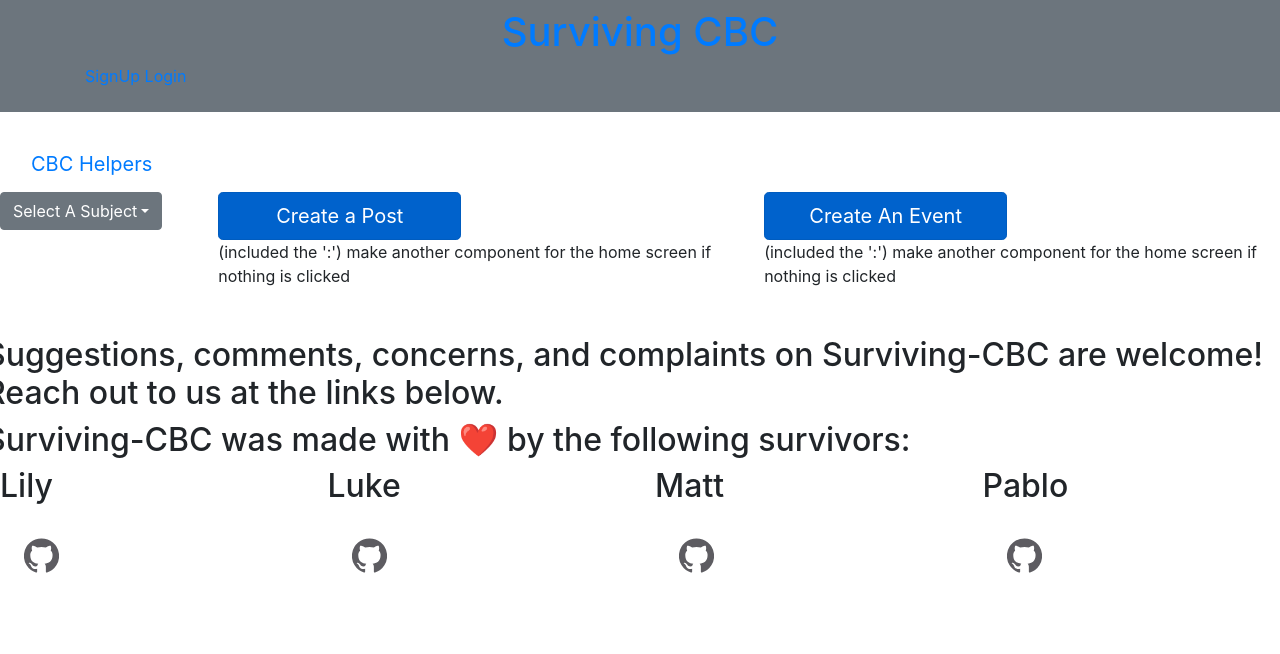
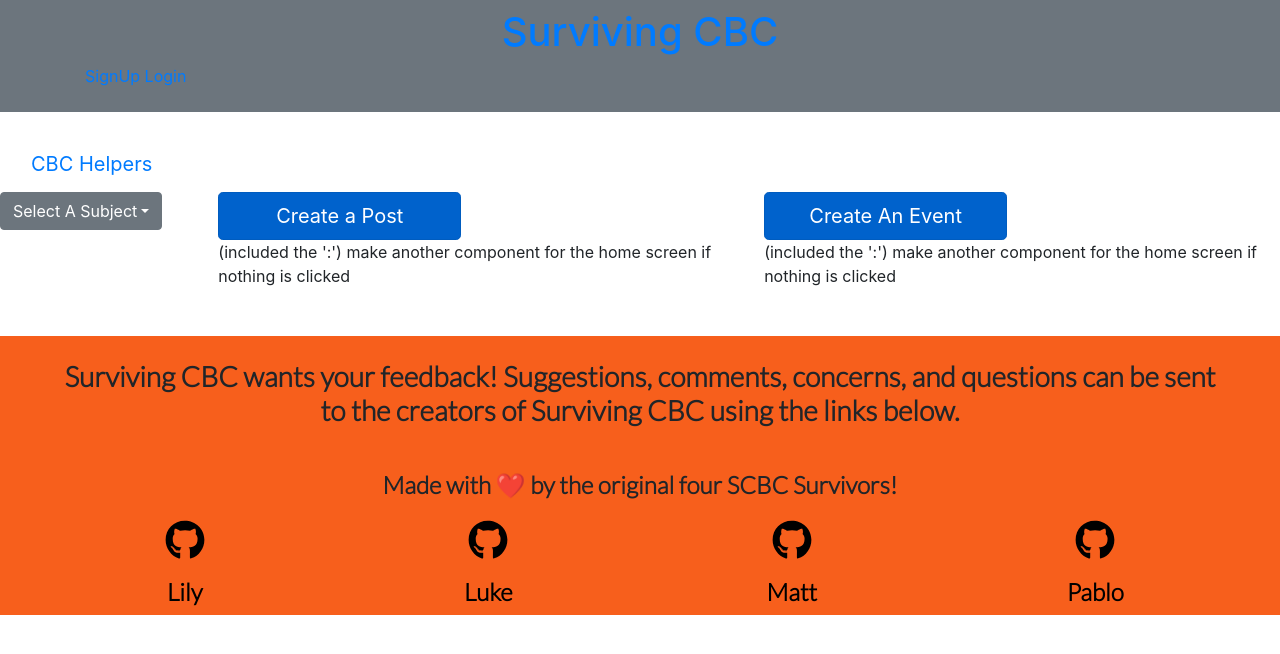
Before and after one commit to lilyhi/surviving-cbc, a React (Create React App) app in the folder client/: page / in a window 1280 px wide. Shown: the top 654 px of the page. Built offline with nearby package versions, Linux system fonts and the light colour scheme.

Commit message:
adding slightly styled footer

```diff
--- a/client/package.json
+++ b/client/package.json
@@ -6,17 +6,20 @@
   "dependencies": {
     "@apollo/client": "^3.4.8",
     "@apollo/react-hooks": "^4.0.0",
+    "@material-ui/core": "^4.12.3",
     "@testing-library/jest-dom": "^5.14.1",
     "@testing-library/react": "^11.2.7",
     "@testing-library/user-event": "^12.8.3",
     "bootstrap": "^5.1.0",
     "dotenv": "^10.0.0",
+    "font-awesome": "^4.7.0",
     "graphql": "^15.5.1",
     "jsonwebtoken": "^8.5.1",
     "jwt-decode": "^3.1.2",
     "react": "^17.0.2",
     "react-bootstrap": "^1.6.1",
     "react-dom": "^17.0.2",
+    "react-icons": "^4.2.0",
     "react-router-dom": "^5.2.0",
     "react-scripts": "4.0.3",
     "web-vitals": "^1.1.2"
--- a/client/public/index.html
+++ b/client/public/index.html
@@ -14,17 +14,46 @@
 
         <!--BootStrap link used for references
     https://getbootstrap.com/docs/4.0/getting-started/introduction/-->
-    <link rel="stylesheet" href="https://maxcdn.bootstrapcdn.com/bootstrap/4.0.0/css/bootstrap.min.css" integrity="sha384-Gn5384xqQ1aoWXA+058RXPxPg6fy4IWvTNh0E263XmFcJlSAwiGgFAW/dAiS6JXm" crossorigin="anonymous">
-    <script src="https://code.jquery.com/jquery-3.2.1.slim.min.js" integrity="sha384-KJ3o2DKtIkvYIK3UENzmM7KCkRr/rE9/Qpg6aAZGJwFDMVNA/GpGFF93hXpG5KkN" crossorigin="anonymous"></script>
-    <script src="https://cdnjs.cloudflare.com/ajax/libs/popper.js/1.12.9/umd/popper.min.js" integrity="sha384-ApNbgh9B+Y1QKtv3Rn7W3mgPxhU9K/ScQsAP7hUibX39j7fakFPskvXusvfa0b4Q" crossorigin="anonymous"></script>
-    <script src="https://maxcdn.bootstrapcdn.com/bootstrap/4.0.0/js/bootstrap.min.js" integrity="sha384-JZR6Spejh4U02d8jOt6vLEHfe/JQGiRRSQQxSfFWpi1MquVdAyjUar5+76PVCmYl" crossorigin="anonymous"></script>
+        <link
+            rel="stylesheet"
+            href="https://maxcdn.bootstrapcdn.com/bootstrap/4.0.0/css/bootstrap.min.css"
+            integrity="sha384-Gn5384xqQ1aoWXA+058RXPxPg6fy4IWvTNh0E263XmFcJlSAwiGgFAW/dAiS6JXm"
+            crossorigin="anonymous"
+        />
+        <link rel="preconnect" href="https://fonts.googleapis.com" />
+        <link rel="preconnect" href="https://fonts.gstatic.com" crossorigin />
+        <link
+            href="https://fonts.googleapis.com/css2?family=Lato:wght@300&display=swap"
+            rel="stylesheet"
+        />
+        <script
+            src="https://code.jquery.com/jquery-3.2.1.slim.min.js"
+            integrity="sha384-KJ3o2DKtIkvYIK3UENzmM7KCkRr/rE9/Qpg6aAZGJwFDMVNA/GpGFF93hXpG5KkN"
+            crossorigin="anonymous"
+        ></script>
+        <script
+            src="https://cdnjs.cloudflare.com/ajax/libs/popper.js/1.12.9/umd/popper.min.js"
+            integrity="sha384-ApNbgh9B+Y1QKtv3Rn7W3mgPxhU9K/ScQsAP7hUibX39j7fakFPskvXusvfa0b4Q"
+            crossorigin="anonymous"
+        ></script>
+        <script
+            src="https://maxcdn.bootstrapcdn.com/bootstrap/4.0.0/js/bootstrap.min.js"
+            integrity="sha384-JZR6Spejh4U02d8jOt6vLEHfe/JQGiRRSQQxSfFWpi1MquVdAyjUar5+76PVCmYl"
+            crossorigin="anonymous"
+        ></script>
 
-
-    <title>React App</title>
+        <title>Surviving CBC</title>
     </head>
-  <body>
+    <body
+        style="
+            height: 100%;
+            margin: 0;
+            background-repeat: no-repeat;
+            background-attachment: fixed;
+            margin-bottom: 60px;
+        "
+    >
         <noscript>You need to enable JavaScript to run this app.</noscript>
         <div id="root"></div>
-
     </body>
 </html>
--- a/client/src/components/Footer/index.js
+++ b/client/src/components/Footer/index.js
@@ -1,52 +1,64 @@
 import React from 'react';
 import Row from 'react-bootstrap/Row';
 import Col from 'react-bootstrap/Col';
-import GitHubIcon from '@material-ui/icons/GitHub';
+import { FaGithub } from 'react-icons/fa';
 
 const Footer = () => {
 
     return (
 
-        <div className="footer mt-5">
+        <div className="footer mt-5" style={{ width: '100%', backgroundColor: '#F75F1C', padding: "0 48px" }}>
             <footer className="">
                 <Row>
-                    <h2 className="">Suggestions, comments, concerns, and complaints on Surviving-CBC are welcome! Reach out to us at the links below.</h2>
+                    <h3 className="" style={{ textAlign: 'center', fontFamily: "'Lato', sans-serif", padding: "24px", fontWeight: 'bold' }}>Surviving CBC wants your feedback! Suggestions, comments, concerns, and questions can be sent to the creators of Surviving CBC using the links below.</h3>
                 </Row>
-
-                <Row>
-                    <h2 className="">Surviving-CBC was made with ❤️️ by the following survivors:</h2>
-                </Row>
+                <h4 className="" style={{ textAlign: 'center', fontFamily: "'Lato', sans-serif", padding: '12px', fontWeight: 'bold' }}>Made with ❤️️ by the original four SCBC Survivors!</h4>
 
                 <Row>
                     <Col>
-                        <h2>Lily</h2>
-                        <a href="https://github.com/lilyhi" target="blank">
-                            <GitHubIcon fontSize='large' style={{ textDecoration: 'none', color: '#5d5c61', margin: '24px' }} />
-                        </a>
+                        <div>
+                            <a href='https://github.com/lilyhi' target='blank'>
+                                <h1 style={{ textAlign: 'center', textDecoration: 'none', color: 'black' }}><FaGithub /></h1>
+                                <h4 style={{ textAlign: 'center', fontFamily: "'Lato', sans-serif", color: 'black', fontWeight: 'bold' }}>Lily</h4>
+                            </a>
+
+                        </div>
                     </Col>
                     <Col>
-                        <h2>Luke</h2>
-                        <a href="https://github.com/Shilohjones194" target="blank">
-                            <GitHubIcon fontSize='large' style={{ textDecoration: 'none', color: '#5d5c61', margin: '24px' }} />
-                        </a>
+                        <div>
+                            <a href='https://github.com/https://github.com/Shilohjones194' target='blank'>
+                                <h1 style={{ textAlign: 'center', color: 'black' }}><FaGithub /></h1>
+                                <h4 style={{ textAlign: 'center', fontFamily: "'Lato', sans-serif", color: 'black', fontWeight: 'bold' }}>Luke</h4>
+                            </a>
+
+                        </div>
                     </Col>
                     <Col>
-                        <h2>Matt</h2>
-                        <a href="https://github.com/LifeInvaderr" target="blank">
-                            <GitHubIcon fontSize='large' style={{ textDecoration: 'none', color: '#5d5c61', margin: '24px' }} />
-                        </a>
+                        <div>
+                            <a href='https://github.com/https://github.com/LifeInvaderr' target='blank'>
+                                <h1 style={{ textAlign: 'center', color: 'black' }}><FaGithub /></h1>
+                                <h4 style={{ textAlign: 'center', fontFamily: "'Lato', sans-serif", color: 'black', fontWeight: 'bold' }}>Matt</h4>
+                            </a>
+
+                        </div>
                     </Col>
                     <Col>
-                        <h2>Pablo</h2>
-                        <a href="https://github.com/pablodlc" target="blank">
-                            <GitHubIcon fontSize='large' style={{ textDecoration: 'none', color: '#5d5c61', margin: '24px' }} />
-                        </a>
+                        <div>
+                            <a href='https://github.com/pablodlc' target='blank'>
+                                <h1 style={{ textAlign: 'center', color: 'black' }}><FaGithub /></h1>
+                                <h4 style={{ textAlign: 'center', color: 'black', fontFamily: "'Lato', sans-serif", fontWeight: 'bold' }}>Pablo</h4>
+                            </a>
+
+                        </div>
                     </Col>
+                </Row>
 
+                {/* <a href="https://github.com/pablodlc" target="blank">
+                        <GitHubIcon className= fontSize='large' style={{ textDecoration: 'none', color: '#5d5c61', margin: '24px' }} />
+                    </a> */}
 
-                </Row>
             </footer>
-        </div>
+        </div >
 
 
     )
--- a/package.json
+++ b/package.json
@@ -23,5 +23,11 @@
   "homepage": "https://github.com/lilyhi/surviving-cbc#readme",
   "devDependencies": {
     "concurrently": "^6.2.1"
+  },
+  "dependencies": {
+    "@material-ui/core": "^4.12.3",
+    "@material-ui/icons": "^4.11.2",
+    "@material-ui/styles": "^4.11.4",
+    "react-icons": "^4.2.0"
   }
 }
```
Also changed, not shown: 2 other files (tests, documents, lock files or other folders). Lines whose indentation alone changed are shown as unchanged.
